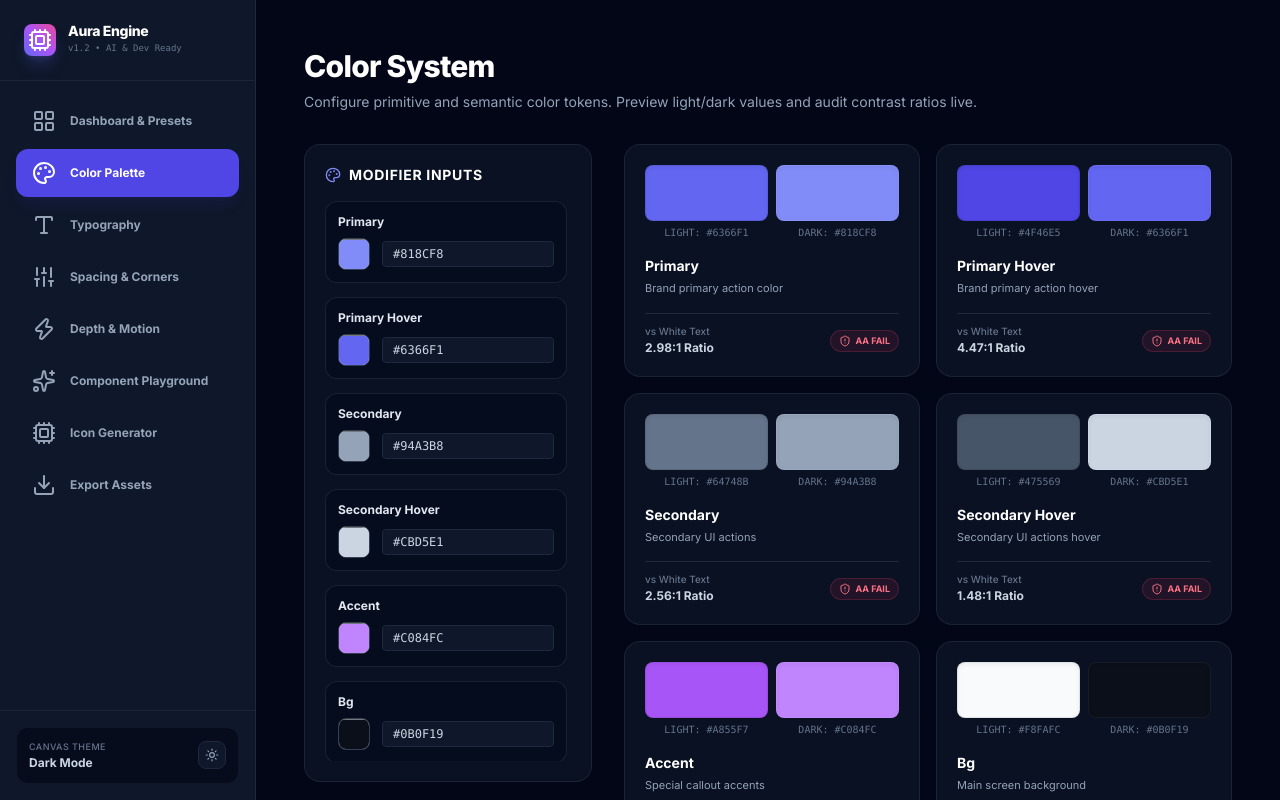
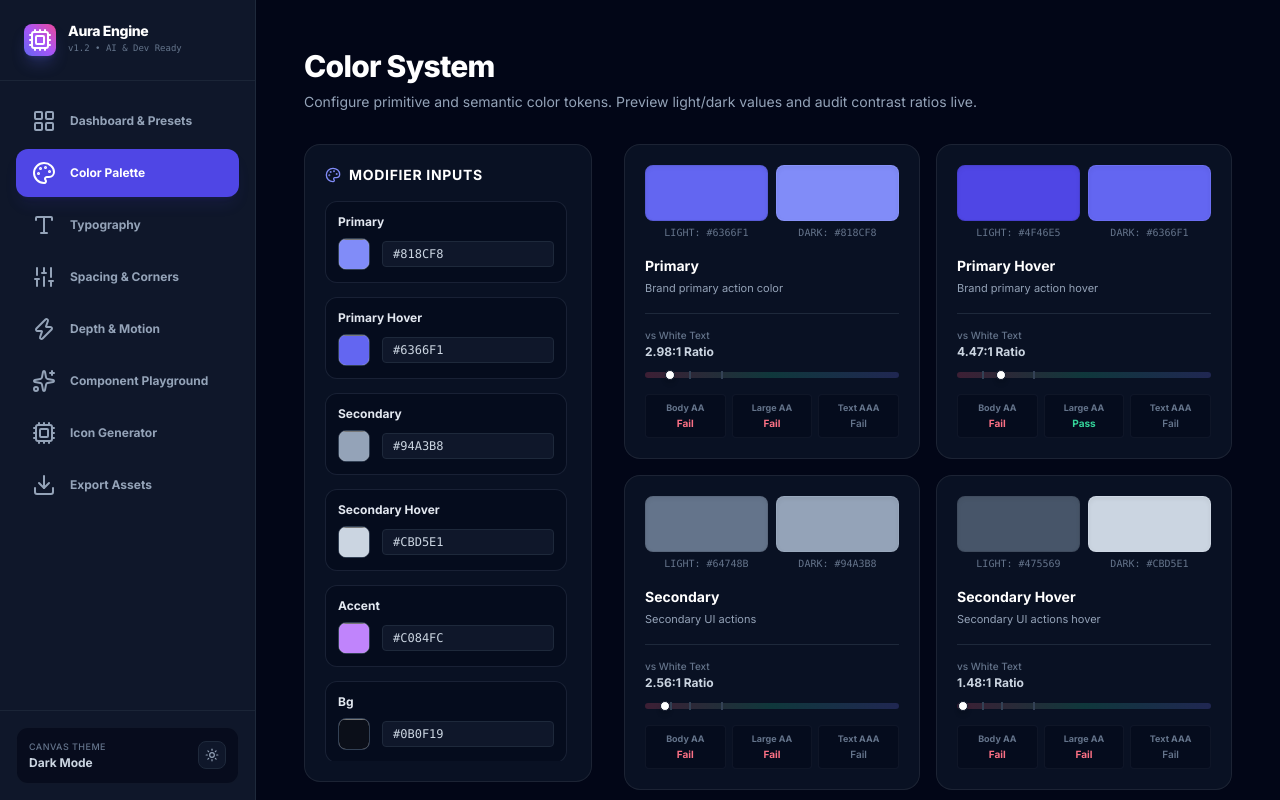
Before and after one commit to hi-rdbl/dsys-hi-rdbl, a React (Vite) app: page / in a window 1280 px wide. Both pictures are taken after a click on the button "Color Palette". Built offline with nearby package versions, Linux system fonts and the light colour scheme.

Commit message:
feat: add detailed WCAG compliance grid, visual contrast ratio gauge bar, and interactive tooltips explaining AA/AAA compliance thresholds

```diff
--- a/src/components/ColorsTab.tsx
+++ b/src/components/ColorsTab.tsx
@@ -1,7 +1,7 @@
 import React from 'react';
 import { useDesignSystem } from '../context/DesignSystemContext';
 import { getContrastRatio, evaluateContrast } from '../utils/contrast';
-import { ShieldCheck, ShieldAlert, Palette } from 'lucide-react';
+import { Palette } from 'lucide-react';
 
 export const ColorsTab: React.FC = () => {
   const { tokens, colorMode, updateColorToken } = useDesignSystem();
@@ -132,28 +132,74 @@ export const ColorsTab: React.FC = () => {
                   </div>
 
                   {/* Contrast Auditor Footer */}
-                  <div className="mt-4 pt-3 border-t border-slate-800 flex items-center justify-between text-xs">
+                  <div className="mt-4 pt-4 border-t border-slate-800 space-y-3">
+                    <div className="flex justify-between items-center text-xs">
                       <div className="flex flex-col">
                         <span className="text-[10px] text-slate-500 font-medium leading-none">{contrastLabel}</span>
                         <span className="font-bold text-slate-300 mt-1">{ratio}:1 Ratio</span>
                       </div>
+                    </div>
 
-                    <div className="flex gap-1.5">
+                    {/* Visual Contrast Gauge */}
+                    <div className="w-full h-1.5 bg-slate-900 rounded-full relative my-2 flex items-center">
+                      <div className="absolute inset-0 bg-gradient-to-r from-rose-500 via-amber-500 via-emerald-500 to-indigo-500 rounded-full opacity-20" />
+                      <div className="absolute left-[10%] w-0.5 h-2 bg-slate-700" title="3.0 - AA Large Text" />
+                      <div className="absolute left-[17.5%] w-0.5 h-2 bg-slate-700" title="4.5 - AA Normal Text" />
+                      <div className="absolute left-[30%] w-0.5 h-2 bg-slate-700" title="7.0 - AAA Normal Text" />
+                      <div
+                        className="absolute w-2.5 h-2.5 rounded-full bg-white border border-slate-900 shadow-md transition-all duration-300"
+                        style={{ left: `calc(${Math.min(((ratio - 1) / 20) * 100, 100)}% - 5px)` }}
+                      />
+                    </div>
+
+                    {/* WCAG Compliance Matrix with Tooltips */}
+                    <div className="grid grid-cols-3 gap-1.5 pt-1 text-[10px] select-none">
+
+                      {/* AA Normal (4.5:1) */}
+                      <div className="group relative flex flex-col items-center justify-center p-1.5 rounded bg-slate-950/40 border border-slate-800/40 cursor-help">
+                        <span className="text-slate-500 font-bold text-[9px] mb-0.5">Body AA</span>
                         {contrastEval.aaNormal ? (
-                        <span className="text-[9px] px-2 py-0.5 rounded-full bg-emerald-500/10 border border-emerald-500/20 text-emerald-400 font-bold uppercase flex items-center gap-1">
-                          <ShieldCheck className="w-3 h-3" /> AA PASS
-                        </span>
+                          <span className="text-emerald-400 font-bold">Pass</span>
                         ) : (
-                        <span className="text-[9px] px-2 py-0.5 rounded-full bg-rose-500/10 border border-rose-500/20 text-rose-400 font-bold uppercase flex items-center gap-1">
-                          <ShieldAlert className="w-3 h-3" /> AA FAIL
-                        </span>
+                          <span className="text-rose-400 font-bold">Fail</span>
                         )}
+                        <div className="pointer-events-none absolute bottom-full left-1/2 z-50 mb-2 w-56 -translate-x-1/2 rounded-xl bg-slate-950 border border-slate-800 p-3 text-[10px] leading-relaxed text-slate-300 opacity-0 shadow-2xl transition-all duration-200 group-hover:opacity-100">
+                          <p className="font-bold text-white mb-1">Body Text AA Compliance</p>
+                          Requires a contrast ratio of at least <strong className="text-emerald-400 font-mono">4.5:1</strong> for normal body text (under 18pt/24px). Fails indicate small text is hard to read.
+                          <div className="absolute top-full left-1/2 h-2 w-2 -translate-x-1/2 -translate-y-1 rotate-45 border-r border-b border-slate-800 bg-slate-950" />
+                        </div>
+                      </div>
 
-                      {contrastEval.aaaNormal && (
-                        <span className="text-[9px] px-2 py-0.5 rounded-full bg-indigo-500/10 border border-indigo-500/20 text-indigo-400 font-bold uppercase">
-                          AAA
-                        </span>
+                      {/* AA Large (3.0:1) */}
+                      <div className="group relative flex flex-col items-center justify-center p-1.5 rounded bg-slate-950/40 border border-slate-800/40 cursor-help">
+                        <span className="text-slate-500 font-bold text-[9px] mb-0.5">Large AA</span>
+                        {contrastEval.aaLarge ? (
+                          <span className="text-emerald-400 font-bold">Pass</span>
+                        ) : (
+                          <span className="text-rose-400 font-bold">Fail</span>
                         )}
+                        <div className="pointer-events-none absolute bottom-full left-1/2 z-50 mb-2 w-56 -translate-x-1/2 rounded-xl bg-slate-950 border border-slate-800 p-3 text-[10px] leading-relaxed text-slate-300 opacity-0 shadow-2xl transition-all duration-200 group-hover:opacity-100">
+                          <p className="font-bold text-white mb-1">Large Text AA Compliance</p>
+                          Requires a contrast ratio of at least <strong className="text-emerald-400 font-mono">3.0:1</strong> for large headings (18pt/24px+) or UI components/borders/icons.
+                          <div className="absolute top-full left-1/2 h-2 w-2 -translate-x-1/2 -translate-y-1 rotate-45 border-r border-b border-slate-800 bg-slate-950" />
+                        </div>
+                      </div>
+
+                      {/* AAA Gold (7.0:1) */}
+                      <div className="group relative flex flex-col items-center justify-center p-1.5 rounded bg-slate-950/40 border border-slate-800/40 cursor-help">
+                        <span className="text-slate-500 font-bold text-[9px] mb-0.5">Text AAA</span>
+                        {contrastEval.aaaNormal ? (
+                          <span className="text-indigo-400 font-bold">Pass</span>
+                        ) : (
+                          <span className="text-slate-500 font-semibold">Fail</span>
+                        )}
+                        <div className="pointer-events-none absolute bottom-full left-1/2 z-50 mb-2 w-56 -translate-x-1/2 rounded-xl bg-slate-950 border border-slate-800 p-3 text-[10px] leading-relaxed text-slate-300 opacity-0 shadow-2xl transition-all duration-200 group-hover:opacity-100">
+                          <p className="font-bold text-white mb-1">Text AAA Compliance</p>
+                          Requires a contrast ratio of at least <strong className="text-indigo-400 font-mono">7.0:1</strong>. This is the gold standard for maximum text readability and visual comfort.
+                          <div className="absolute top-full left-1/2 h-2 w-2 -translate-x-1/2 -translate-y-1 rotate-45 border-r border-b border-slate-800 bg-slate-950" />
+                        </div>
+                      </div>
+
                     </div>
                   </div>
                 </div>
```
Lines whose indentation alone changed are shown as unchanged.
